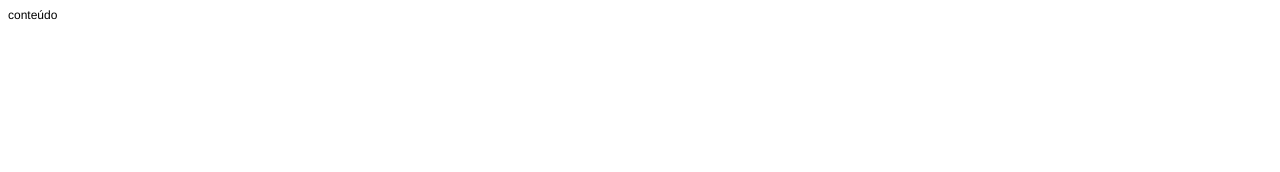
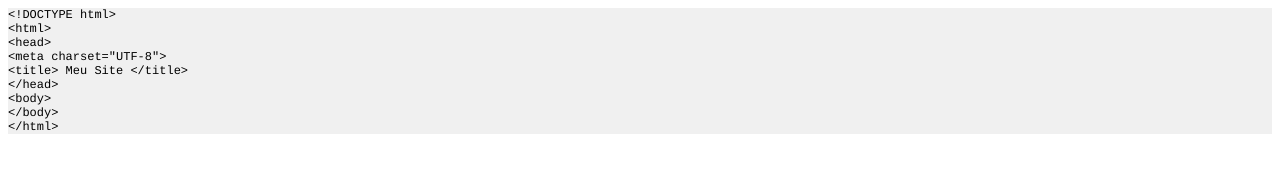
Before and after one commit to harryfritz/site, a plain HTML site: page index.html in a window 1280 px wide. Drawn offline with Linux system fonts and the light colour scheme.

Commit message:
Alteração no arquivo index.html

```diff
--- a/index.html
+++ b/index.html
@@ -7,10 +7,19 @@
   <meta name="Generator" content="Cocoa HTML Writer">
   <meta name="CocoaVersion" content="1561.6">
   <style type="text/css">
-    p.p1 {margin: 0.0px 0.0px 0.0px 0.0px; font: 12.0px Helvetica}
+    p.p1 {margin: 0.0px 0.0px 0.0px 0.0px; line-height: 14.4px; font: 12.0px Courier; color: #000000; -webkit-text-stroke: #000000; background-color: #f0f0f0}
+    span.s1 {font-kerning: none}
   </style>
 </head>
 <body>
-<p class="p1">conteúdo</p>
+<p class="p1"><span class="s1">&lt;!DOCTYPE html&gt;</span></p>
+<p class="p1"><span class="s1">&lt;html&gt;</span></p>
+<p class="p1"><span class="s1">&lt;head&gt;</span></p>
+<p class="p1"><span class="s1">&lt;meta charset="UTF-8"&gt;</span></p>
+<p class="p1"><span class="s1">&lt;title&gt; Meu Site &lt;/title&gt;</span></p>
+<p class="p1"><span class="s1">&lt;/head&gt;</span></p>
+<p class="p1"><span class="s1">&lt;body&gt;</span></p>
+<p class="p1"><span class="s1">&lt;/body&gt;</span></p>
+<p class="p1"><span class="s1">&lt;/html&gt;</span></p>
 </body>
 </html>
```
